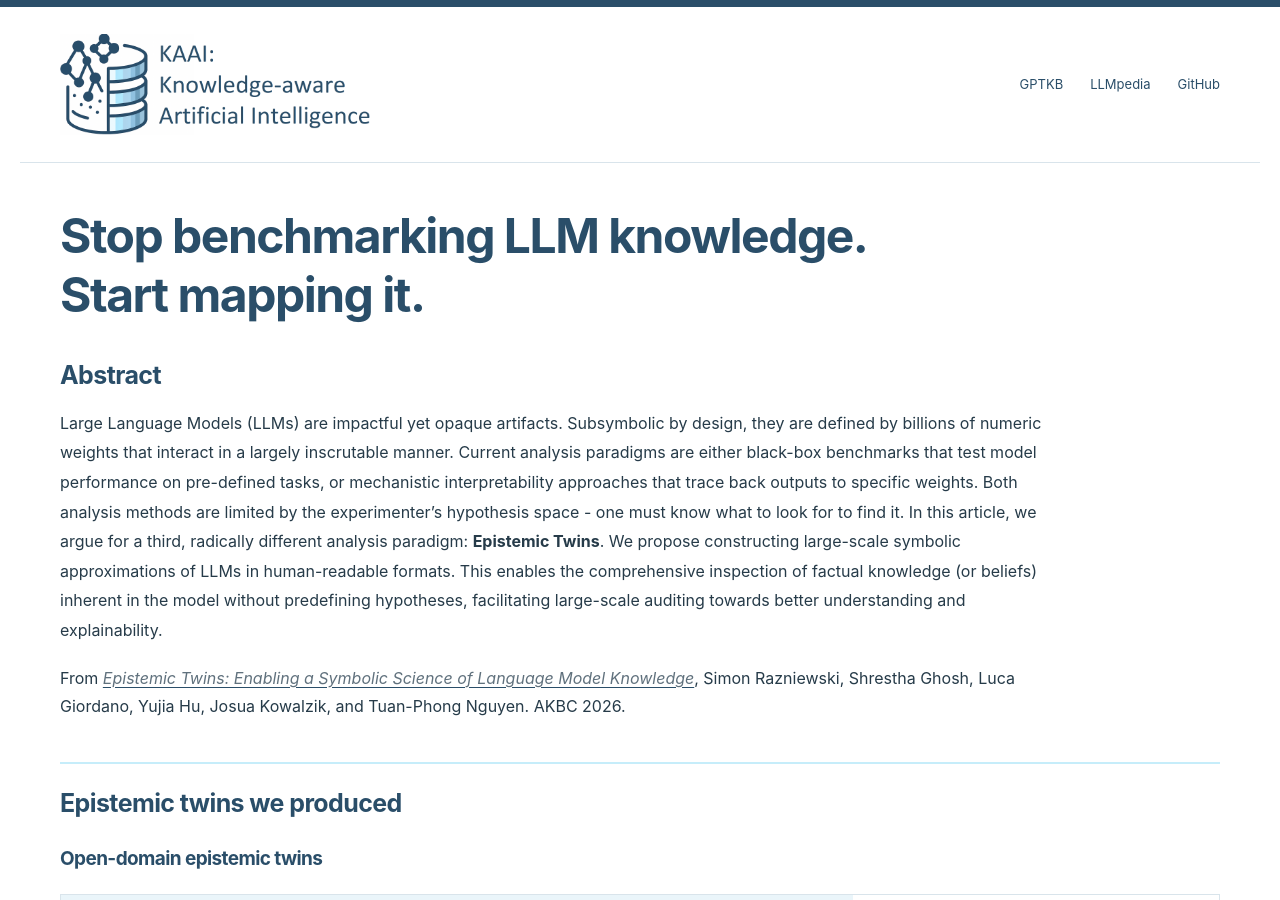
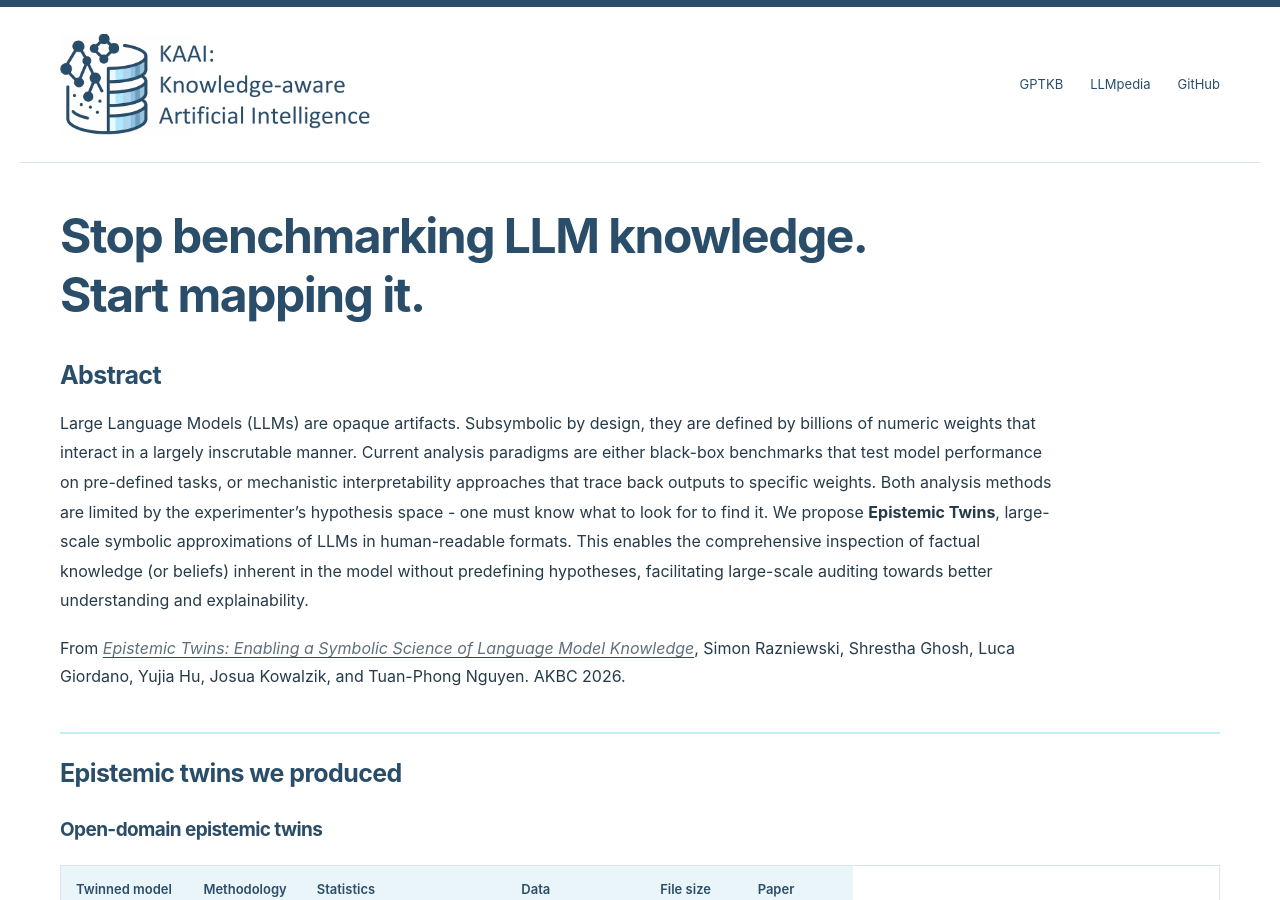
Before and after one commit to Knowledge-aware-AI/epistemic-twins, a Jekyll site: the page built from index.md, in a window 1280 px wide and 900 px high. Built offline with Jekyll 4.4.1, drawn with Linux system fonts in a browser that asks for light colours.

Commit message:
Update index.md

```diff
--- a/index.md
+++ b/index.md
@@ -7,7 +7,7 @@ title: Epistemic twins
 
 ## Abstract
 
-Large Language Models (LLMs) are impactful yet opaque artifacts. Subsymbolic by design, they are defined by billions of numeric weights that interact in a largely inscrutable manner. Current analysis paradigms are either black-box benchmarks that test model performance on pre-defined tasks, or mechanistic interpretability approaches that trace back outputs to specific weights. Both analysis methods are limited by the experimenter’s hypothesis space - one must know what to look for to find it. In this article, we argue for a third, radically different analysis paradigm: **Epistemic Twins**. We propose constructing large-scale symbolic approximations of LLMs in human-readable formats. This enables the comprehensive inspection of factual knowledge (or beliefs) inherent in the model without predefining hypotheses, facilitating large-scale auditing towards better understanding and explainability.
+Large Language Models (LLMs) are opaque artifacts. Subsymbolic by design, they are defined by billions of numeric weights that interact in a largely inscrutable manner. Current analysis paradigms are either black-box benchmarks that test model performance on pre-defined tasks, or mechanistic interpretability approaches that trace back outputs to specific weights. Both analysis methods are limited by the experimenter’s hypothesis space - one must know what to look for to find it. We propose **Epistemic Twins**, large-scale symbolic approximations of LLMs in human-readable formats. This enables the comprehensive inspection of factual knowledge (or beliefs) inherent in the model without predefining hypotheses, facilitating large-scale auditing towards better understanding and explainability.
 
 From [*Epistemic Twins: Enabling a Symbolic Science of Language Model Knowledge*](https://zenodo.org/records/22661249), Simon Razniewski, Shrestha Ghosh, Luca Giordano, Yujia Hu, Josua Kowalzik, and Tuan-Phong Nguyen. AKBC 2026.
 
```
